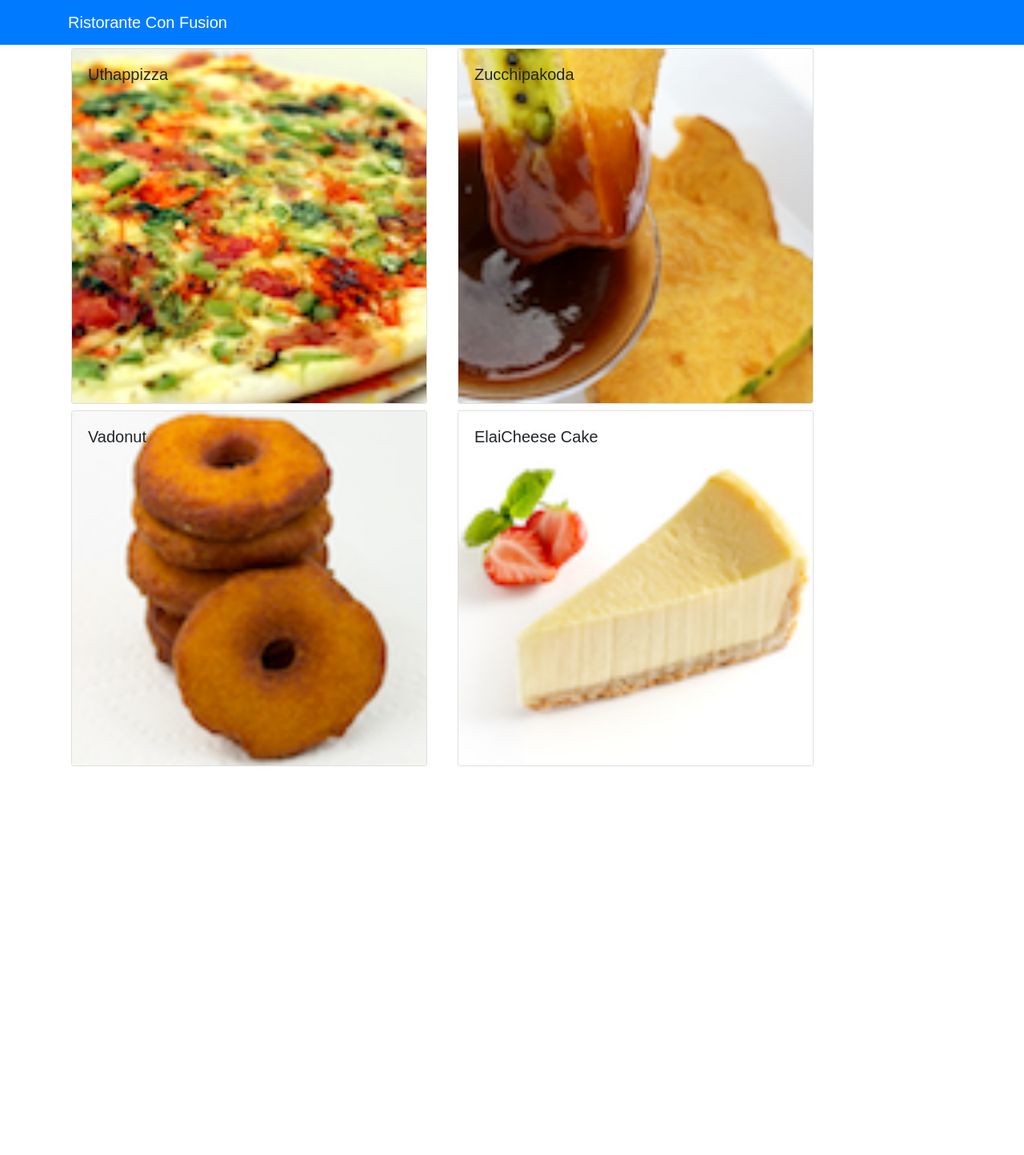
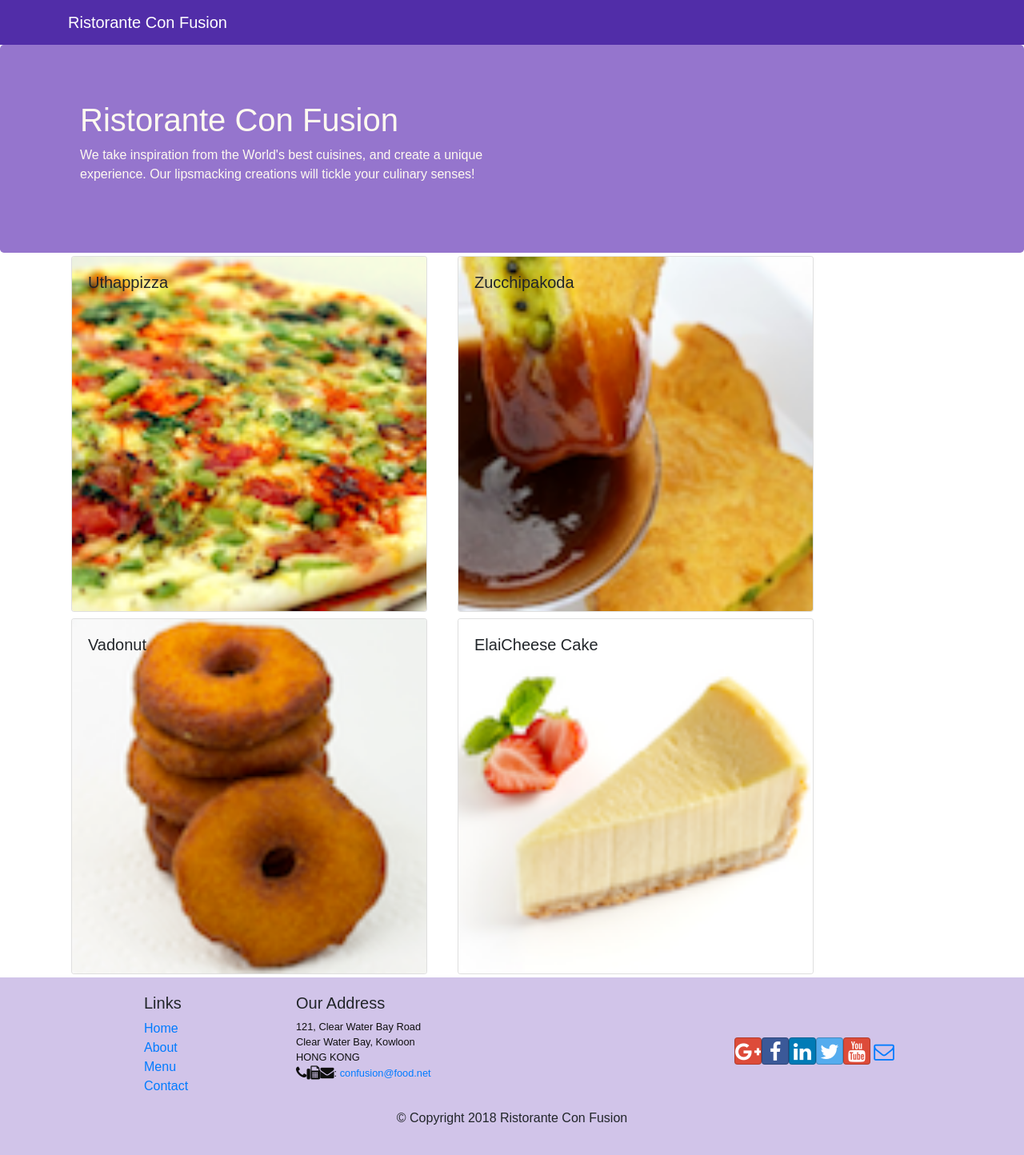
Before and after one commit to jonathanbc10/react-practice, a React (Create React App) app: page /contactus in a window 1280 px wide. Shown: the whole page at 80% size. Before the commit the page ends 962 px from the top, so only its background shows below. Built offline with nearby package versions, Linux system fonts and the light colour scheme.

Commit message:
Header & Footer

```diff
--- a/package.json
+++ b/package.json
@@ -4,6 +4,8 @@
   "private": true,
   "dependencies": {
     "bootstrap": "4.0.0",
+    "bootstrap-social": "5.1.1",
+    "font-awesome": "4.7.0",
     "react": "^17.0.2",
     "react-dom": "^17.0.2",
     "react-popper": "0.9.2",
--- a/src/App.css
+++ b/src/App.css
@@ -0,0 +1,33 @@
+.row-header {
+  margin: 0px auto;
+  padding: 0px auto;
+}
+
+.row-content {
+  margin: 0px auto;
+  padding: 50px 0px 50px 0px;
+  border-bottom: 1px ridge;
+  min-height: 400px;
+}
+
+.footer {
+  background-color: #d1c4e9;
+  margin: 0px auto;
+  padding: 20px 0px 20px 0px;
+}
+.jumbotron {
+  padding: 70px 30px 70px 30px;
+  margin: 0px auto;
+  background: #9575cd;
+  color: floralwhite;
+}
+
+address {
+  font-size: 80%;
+  margin: 0px;
+  color: #0f0f0f;
+}
+
+.navbar-dark {
+  background-color: #512da8;
+}
--- a/src/components/DishdetailComponent.js
+++ b/src/components/DishdetailComponent.js
@@ -1,6 +1,5 @@
 import React from 'react';
 import { Card, CardImg, CardText, CardBody, CardTitle } from 'reactstrap';
-
 
 function RenderDish({ dish }) {
     return (
@@ -34,7 +33,6 @@
         )
 }
 
-
 const DishDetail = (props) => {
 
     if (props.dish != null) {
@@ -55,5 +53,4 @@
     }
 }
 
-
 export default DishDetail;
--- /dev/null
+++ b/src/components/FooterComponent.js
@@ -0,0 +1,50 @@
+import React from "react";
+
+function Footer(props) {
+    return (
+        <div className='footer'>
+            <div className='container'>
+                <div className='row justify-content-center'>
+                    <div className='col-4 offset-1 col-sm-2'>
+                        <h5>Links</h5>
+                        <ul className='list-unstyled'>
+                            <li><a href='#'>Home</a></li>
+                            <li><a href='#'>About</a></li>
+                            <li><a href='#'>Menu</a></li>
+                            <li><a href='contactus.html'>Contact</a></li>
+                        </ul>
+                    </div>
+                    <div className='col-7 col-sm-5'>
+                        <h5>Our Address</h5>
+                        <address>
+                            121, Clear Water Bay Road<br />
+                            Clear Water Bay, Kowloon<br />
+                            HONG KONG<br />
+                            <i className='fa fa-phone fa-lg'></i>
+                            <i className='fa fa-fax fa-lg'></i>
+                            <i className="fa fa-envelope fa-lg"></i>: <a href="mailto:confusion@food.net">
+                                confusion@food.net</a>
+                        </address>
+                    </div>
+                    <div className='col-12 col-sm-4 align-self-center'>
+                        <div className='text-center'>
+                            <a className="btn btn-social-icon btn-google" href="http://google.com/+"><i className="fa fa-google-plus"></i></a>
+                            <a className="btn btn-social-icon btn-facebook" href="http://www.facebook.com/profile.php?id="><i className="fa fa-facebook"></i></a>
+                            <a className="btn btn-social-icon btn-linkedin" href="http://www.linkedin.com/in/"><i className="fa fa-linkedin"></i></a>
+                            <a className="btn btn-social-icon btn-twitter" href="http://twitter.com/"><i className="fa fa-twitter"></i></a>
+                            <a className="btn btn-social-icon btn-google" href="http://youtube.com/"><i className="fa fa-youtube"></i></a>
+                            <a className="btn btn-social-icon" href="mailto:"><i className="fa fa-envelope-o"></i></a>
+                        </div>
+                    </div>
+                </div>
+                <div className="row justify-content-center">
+                    <div className="col-auto">
+                        <p>© Copyright 2018 Ristorante Con Fusion</p>
+                    </div>
+                </div>
+            </div>
+        </div>
+    );
+};
+
+export default Footer;
--- /dev/null
+++ b/src/components/HeaderComponent.js
@@ -0,0 +1,28 @@
+import React, { Component } from 'react';
+import { Navbar, NavbarBrand, Jumbotron } from 'reactstrap';
+
+class Header extends Component {
+    render() {
+        return (
+            <React.Fragment>
+                <Navbar dark>
+                    <div className="container">
+                        <NavbarBrand href="/">Ristorante Con Fusion</NavbarBrand>
+                    </div>
+                </Navbar>
+                <Jumbotron>
+                    <div className='container'>
+                        <div className='row row-header'>
+                            <div className='col-12 col-sm-6'>
+                                <h1>Ristorante Con Fusion</h1>
+                                <p>We take inspiration from the World's best cuisines, and create a unique experience. Our lipsmacking creations will tickle your culinary senses!</p>
+                            </div>
+                        </div>
+                    </div>
+                </Jumbotron>
+            </React.Fragment>
+        );
+    }
+}
+
+export default Header;
--- a/src/components/MainComponent.js
+++ b/src/components/MainComponent.js
@@ -1,7 +1,8 @@
 import React, { Component } from 'react';
-import { Navbar, NavbarBrand } from 'reactstrap';
 import Menu from './MenuComponent'
 import DishDetail from './DishdetailComponent';
+import Header from './HeaderComponent';
+import Footer from './FooterComponent';
 import { DISHES } from '../shared/dishes';
 
 class Main extends Component {
@@ -24,16 +25,13 @@
     render() {
         return (
             <div>
-                <Navbar dark color="primary">
-                    <div className="container">
-                        <NavbarBrand href="/">Ristorante Con Fusion</NavbarBrand>
-                    </div>
-                </Navbar>
+                <Header />
                 <Menu dishes={this.state.dishes}
                     onClick={(dishId) => this.onDishSelect(dishId)} />
                 <DishDetail
                     dish={this.state.dishes.filter((dish) => dish.id === this.state.selectedDish)[0]}
                 />
+                <Footer />
             </div>
         );
     }
--- a/src/index.js
+++ b/src/index.js
@@ -1,6 +1,8 @@
 import React from 'react';
 import ReactDOM from 'react-dom';
 import 'bootstrap/dist/css/bootstrap.min.css';
+import 'font-awesome/css/font-awesome.min.css';
+import 'bootstrap-social/bootstrap-social.css';
 import './index.css';
 import App from './App';
 import registerServiceWorker from './registerServiceWorker';
```
Also changed, not shown: 1 other file (tests, documents, lock files or other folders).
